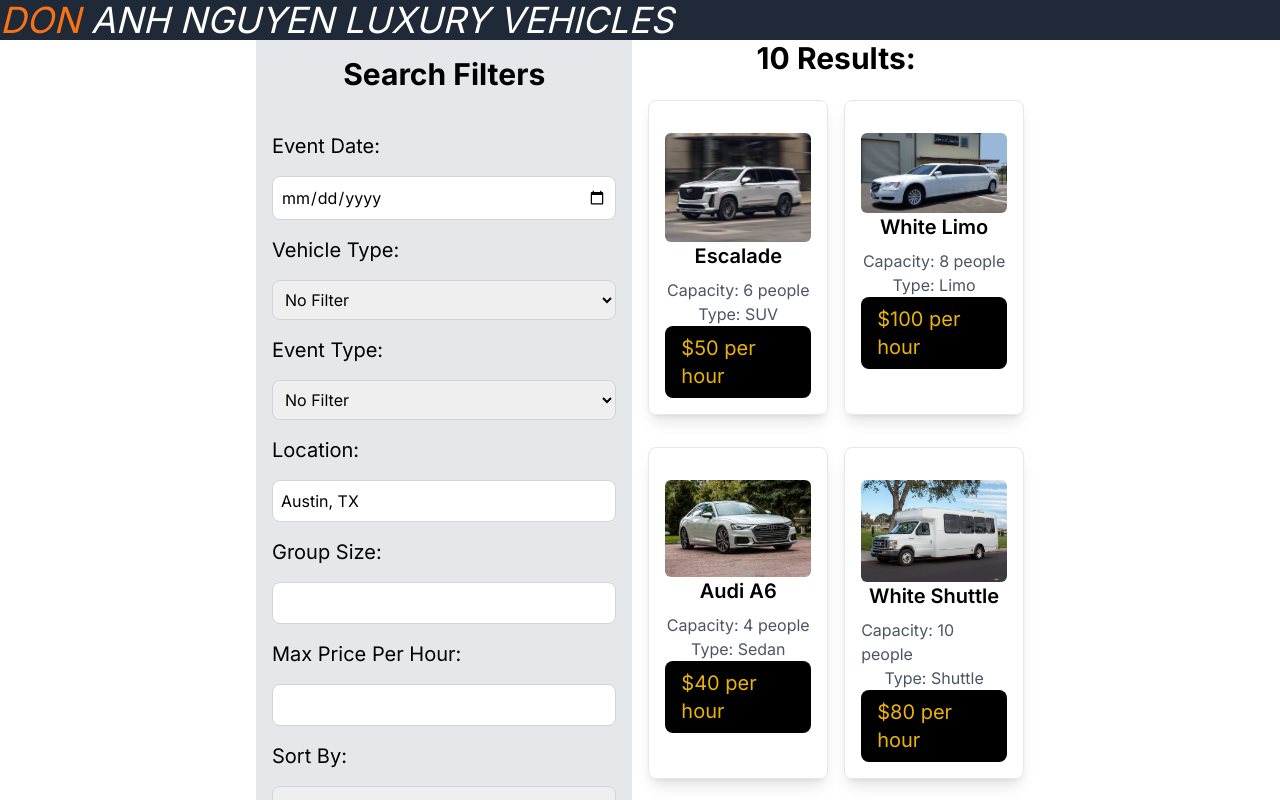
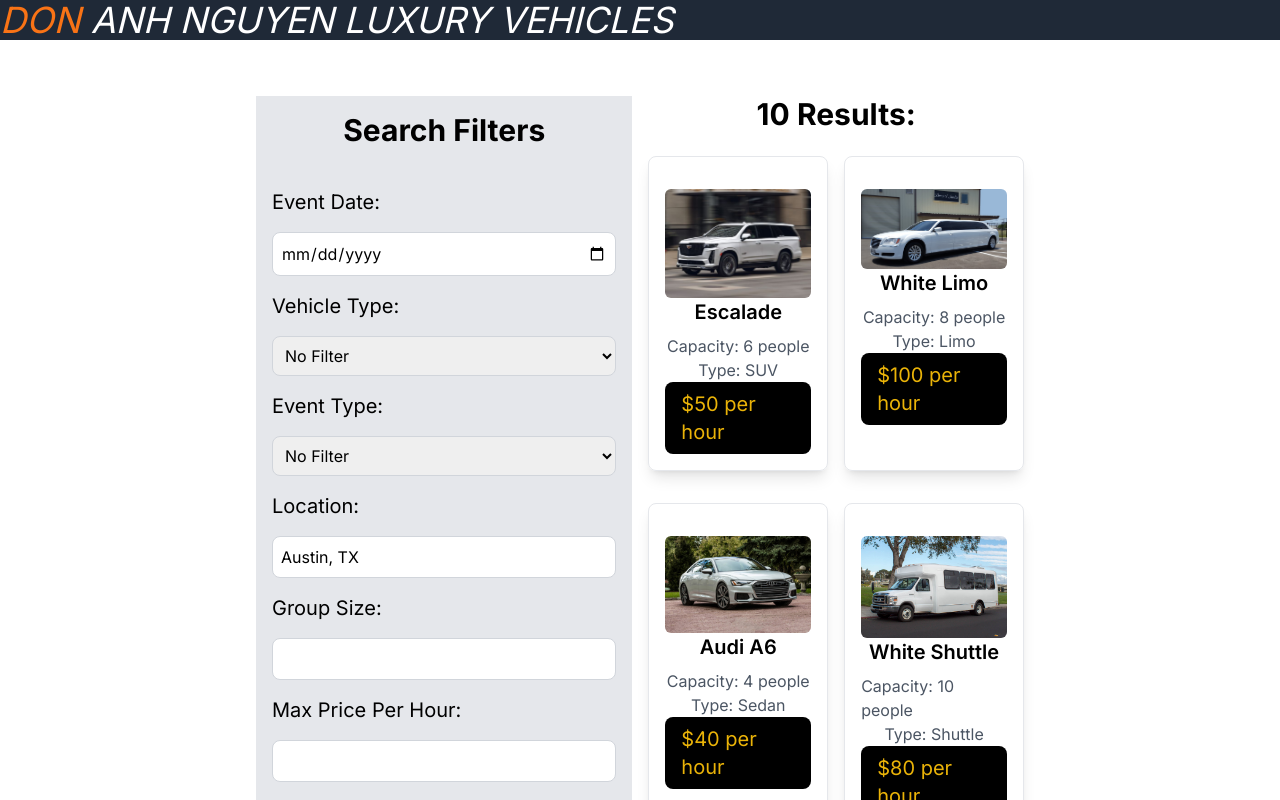
Before and after one commit to donanhnguyen/don-a-nguyen-luxury-vehicle-rental, a Next.js app: page / in a window 1280 px wide. Shown: the top 800 px of the page. Built offline with nearby package versions, Linux system fonts and the light colour scheme.

Commit message:
figured out routing

```diff
--- a/src/app/layout.tsx
+++ b/src/app/layout.tsx
@@ -17,7 +17,6 @@ export default function RootLayout({
   return (
     <html lang="en">
       <Head>
-        <meta name="description" content="Shofeur is your go-to resource for booking luxury vehicle experiences for your special occasions!" />
         <meta name="keywords" content="group transportation, luxury vehicles, bachelor party, bachelorette party, special occasions, car rental, chauffeur"/>
         <meta name="viewport" content="width=device-width, initial-scale=1.0"/>
       </Head>
--- a/src/app/nav.tsx
+++ b/src/app/nav.tsx
@@ -3,7 +3,7 @@ export default function Nav () {
 
     return (
         <div>
-             <ul className="flex items-center bg-gray-800 w-screen">
+             <ul className="flex items-center bg-gray-800 w-screen fixed top-0">
                 <li>
                     <h1 className="italic text-4xl text-white">
                         <span className="text-orange-500">DON </span>ANH NGUYEN LUXURY VEHICLES
--- a/src/app/page.tsx
+++ b/src/app/page.tsx
@@ -1,12 +1,16 @@
 "use client";
 import Nav from './nav'
-import React, {useState, ChangeEvent} from 'react';
+import React, {useState, ChangeEvent, useEffect} from 'react';
 import vehicleListings from './data';
 import VehicleListingCard from './VehicleListingCard';
+import { useRouter } from 'next/navigation';
 
 export default function Home() {
 
+  const router = useRouter();
+
   // states
+
   const [eventDate, setEventDate] = useState<string>();
   const [vehicleType, setVehicleType] = useState<string>();
   const [eventType, setEventType] = useState<string>();
@@ -109,7 +113,7 @@ export default function Home() {
       <Nav />
 
       {/* container div */}
-      <div className="flex mx-auto w-full md:w-3/5">
+      <div className="flex mx-auto w-full md:w-3/5 mt-24">
 
         {/* search filters section */}
         <div id='searchFilters' className="flex flex-col gap-4 w-2/4 p-4 bg-gray-200 mr-2">
--- /dev/null
+++ b/src/app/search/page.tsx
@@ -0,0 +1,11 @@
+
+
+
+export default function Hi () {
+
+
+    return (
+        <h1>FUKkkkkkkk</h1>
+    )
+
+}
```
